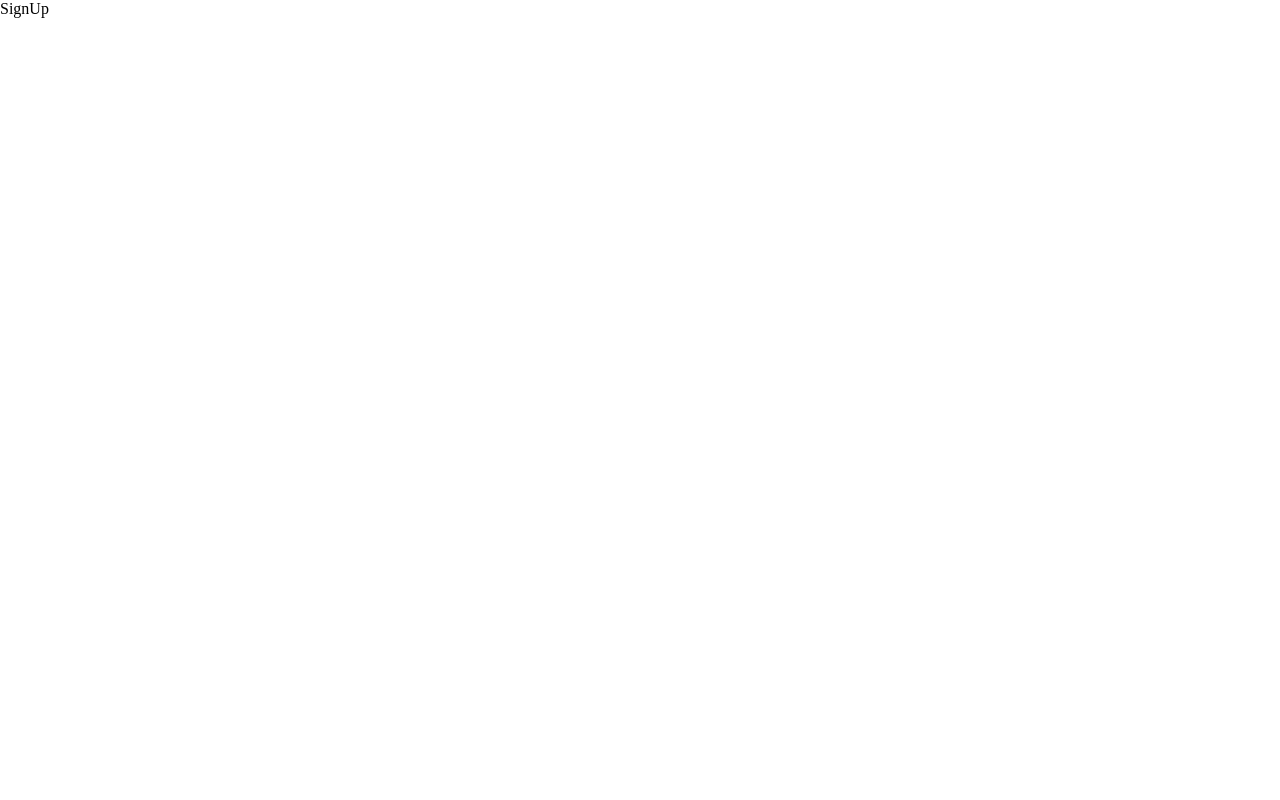
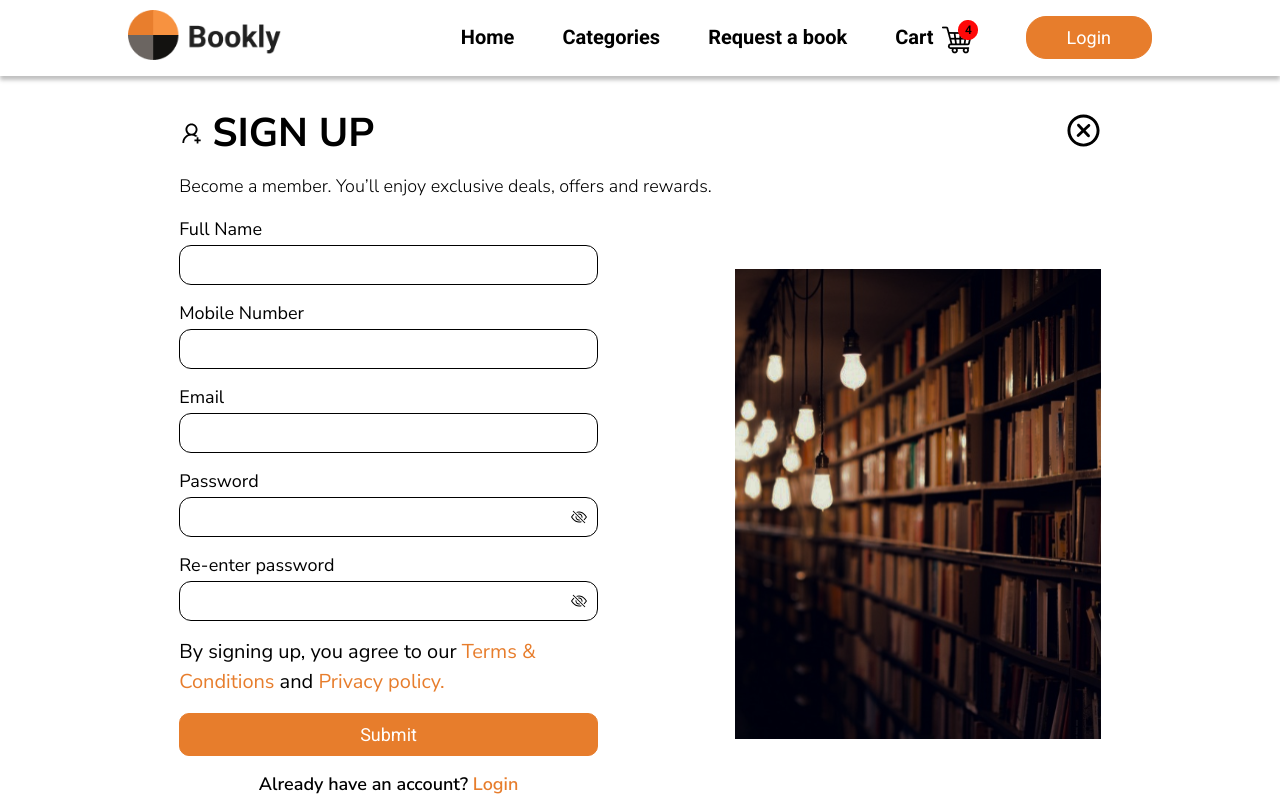
Before and after one commit to gift56/Bookly2.0, a React (Create React App) app: page /getstarted in a window 1280 px wide. Shown: the top 800 px of the page. Built offline with nearby package versions, Linux system fonts and the light colour scheme; a web font is replaced by a local one.

Commit message:
adjusted some new stuff

```diff
--- a/src/components/Header.jsx
+++ b/src/components/Header.jsx
@@ -35,13 +35,15 @@ const Header = ({ btnText, linkText }) => {
       </nav>
       <nav className={`mobileNav ${show ? "normal" : "left"}`}>
         <ul className="ul">
-          <li>Home</li>
+          <li>
+            <Link to="/">Home</Link>
+          </li>
           <li>Categories</li>
           <li>Request a book</li>
           <li>
             Cart <img src={cart} alt="/" />
           </li>
-          <Link to="/login">
+          <Link to={`/${linkText}`}>
             <Button text={btnText} className="loginbtn pb" />
           </Link>
         </ul>
--- a/src/pages/SignUp.jsx
+++ b/src/pages/SignUp.jsx
@@ -1,9 +1,113 @@
-import React from 'react'
+import React, { useState } from "react";
+import Header from "../components/Header";
+import Image from "../assets/signupImg.svg";
+import { AiOutlineUserAdd } from "react-icons/ai";
+import { CgCloseO } from "react-icons/cg";
+import { BsEyeSlash, BsEye } from "react-icons/bs";
+import { FaGoogle, FaApple, FaFacebookF } from "react-icons/fa";
+import Button from "../components/Button";
+import { Link } from "react-router-dom";
+import "../sass/form.scss";
 
 const SignUp = () => {
+  const [eye, setEye] = useState(false);
+  const [confirmEye, setConfirmEye] = useState(false);
+  const footerLinks = [<FaGoogle />, <FaApple />, <FaFacebookF />];
+
+  const showPassword = () => {
+    setEye(!eye);
+  };
+  const confirmShowPassword = () => {
+    setConfirmEye(!confirmEye);
+  };
+
   return (
-    <div>SignUp</div>
-  )
-}
+    <div>
+      <Header btnText="login" linkText="login" />
+      <div className="contain">
+        <div className="formWrapper">
+          <div className="formHeader">
+            <div className="titleArea">
+              <div className="title">
+                <AiOutlineUserAdd className="add" />
+                <h2>SIGN UP</h2>
+              </div>
+              <div>
+                <Link to="/">
+                  <CgCloseO className="closeIcon" />
+                </Link>
+              </div>
+            </div>
+            <p>
+              Become a member. You’ll enjoy exclusive deals, offers and rewards.
+            </p>
+          </div>
+          <div className="formContainer">
+            <div className="leftSide">
+              <form className="myForm signup">
+                <div className="formControl">
+                  <label htmlFor="name">Full Name</label>
+                  <input type="text" />
+                </div>
+                <div className="formControl">
+                  <label htmlFor="tel">Mobile Number</label>
+                  <input type="tel" />
+                </div>
+                <div className="formControl">
+                  <label htmlFor="email">Email</label>
+                  <input type="email" />
+                </div>
+                <div className="formControl">
+                  <label htmlFor="password">Password</label>
+                  <input type={!eye ? "password" : "text"} />
+                  <div className="show">
+                    {!eye ? (
+                      <BsEyeSlash onClick={showPassword} />
+                    ) : (
+                      <BsEye onClick={showPassword} />
+                    )}
+                  </div>
+                </div>
+                <div className="formControl">
+                  <label htmlFor="repassword">Re-enter password</label>
+                  <input type={!confirmEye ? "password" : "text"} />
+                  <div className="show">
+                    {!confirmEye ? (
+                      <BsEyeSlash onClick={confirmShowPassword} />
+                    ) : (
+                      <BsEye onClick={confirmShowPassword} />
+                    )}
+                  </div>
+                </div>
+                <p className="terms">
+                  By signing up, you agree to our{` `}
+                  <span>Terms & Conditions</span> and{` `}
+                  <span>Privacy policy.</span>
+                </p>
+                <Button text="Submit" className="submit" />
+                <p>
+                  Already have an account? <Link to="/login">Login</Link>
+                </p>
+              </form>
+            </div>
+            <div className="rightSide">
+              <img src={Image} alt="/" />
+            </div>
+          </div>
+          <div className="formFooter">
+            <h4>Or continue with</h4>
+            <div className="footerLinks">
+              {footerLinks.map((links, index) => (
+                <div className="linkCard" key={index}>
+                  {links}
+                </div>
+              ))}
+            </div>
+          </div>
+        </div>
+      </div>
+    </div>
+  );
+};
 
-export default SignUp
+export default SignUp;
--- a/src/sass/Header.scss
+++ b/src/sass/Header.scss
@@ -83,6 +83,7 @@ header {
             align-items: flex-start;
             gap: 2rem;
             width: 90%;
+            padding-top: 12px;
             li {
                 font-size: 20px;
                 font-weight: 600;
--- a/src/sass/Hero.scss
+++ b/src/sass/Hero.scss
@@ -20,12 +20,18 @@
         flex-direction: column;
         align-items: flex-start;
         font-family: $font1;
+        @media screen and (max-width: 310px) {
+            gap: 1rem;
+        }
 
         .online {
             color: $btnbg;
             font-size: 18px;
             font-weight: 400;
             line-height: 59px;
+            @media screen and (max-width: 310px) {
+                line-height: 20px;
+            }
             @media screen and (min-width: 580px) {
                 font-size: 24px;
             }
@@ -37,6 +43,10 @@
             color: $black;
             span {
                 display: block;
+            }
+            @media screen and (max-width: 313px) {
+                font-size: 2rem;
+                line-height: 30px;
             }
             @media screen and (min-width: 580px) {
                 font-size: 60px;
@@ -75,6 +85,9 @@
         img {
             width: 100%;
         }
+        @media screen and (max-width: 310px) {
+            width: 100%;
+        }
         @media screen and (min-width: 400px) {
             width: 100%;
         }
@@ -106,6 +119,9 @@
             }
         }
         @media screen and (min-width: 919px) {
+            display: none;
+        }
+        @media screen and (max-width: 310px) {
             display: none;
         }
         .select {
--- a/src/sass/form.scss
+++ b/src/sass/form.scss
@@ -35,9 +35,9 @@
                 height: 60px;
                 border-radius: 10px;
                 cursor: pointer;
-                &:hover{
+                &:hover {
                     background-color: $black;
-                    svg{
+                    svg {
                         color: $white;
                     }
                 }
@@ -87,14 +87,17 @@
             }
         }
         p {
-            font-size: 18px;
+            font-size: 11px;
             font-weight: 300;
             line-height: 21px;
+            @media screen and (min-width: 568px) {
+                font-size: 18px;
+            }
         }
     }
     .formContainer {
         display: flex;
-        flex-direction: column;
+        flex-direction: column-reverse;
         gap: 2rem;
         justify-content: center;
         align-items: center;
@@ -107,6 +110,11 @@
             display: flex;
             align-items: flex-start;
             justify-content: flex-start;
+            .signup {
+                @media screen and (min-width: 1200px) {
+                    gap: 1rem !important;
+                }
+            }
             .myForm {
                 display: flex;
                 flex-direction: column;
@@ -127,8 +135,8 @@
                         font-weight: 400;
                     }
                     input {
-                        background: #ffffff;
-                        border: 1px solid #000000;
+                        background: $white;
+                        border: 1px solid $black;
                         border-radius: 12px;
                         height: 40px;
                         outline: none;
@@ -140,6 +148,7 @@
                         position: absolute;
                         right: 11px;
                         top: 40px;
+                        cursor: pointer;
                     }
                 }
                 .rememeberArea {
@@ -184,7 +193,20 @@
                         font-size: 18px;
                     }
                     a {
-                        color: #e77d2c;
+                        color: $btnbg;
+                    }
+                }
+                .terms {
+                    font-size: 14px;
+                    font-weight: 400;
+                    line-height: 25px;
+                    text-align: left;
+                    span{
+                        color: $btnbg;
+                    }
+                    @media screen and (min-width: 768px) {
+                        font-size: 20px;
+                        line-height: 30px;
                     }
                 }
             }
```
